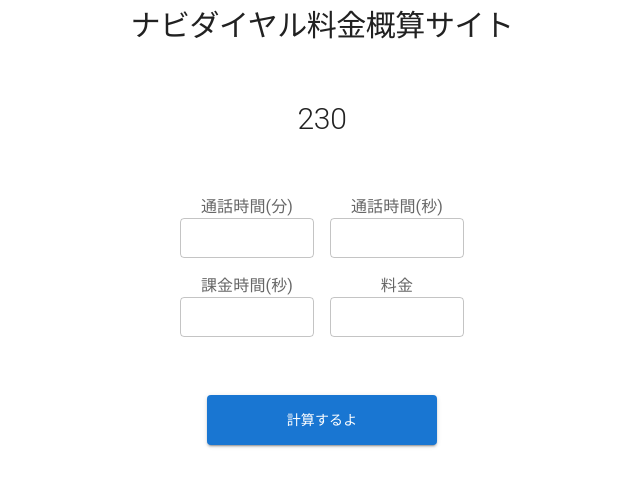
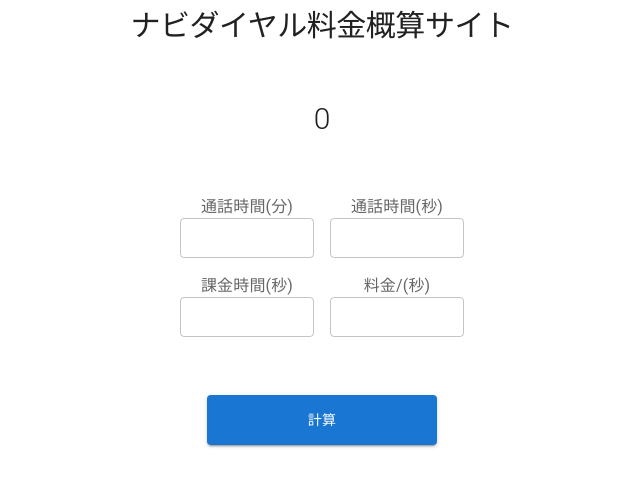
Before and after one commit to wasipo/calc, a React (Create React App) app: page / in a window 1280 px wide. Shown: the top 486 px of the page, without its empty margins (318-958 px from the left). Built offline with nearby package versions, Linux system fonts and the light colour scheme.

Commit message:
Formの結果をPropsで別のコンポーネントに送る

```diff
--- a/src/Components/Displays/CalcResultDisplay.js
+++ b/src/Components/Displays/CalcResultDisplay.js
@@ -2,11 +2,13 @@ import {
     Box,
 } from '@mui/material';
 
-import {ViewResult} from '../Styleds/TypoGraphy';
+import {ViewResult} from '../Styleds/TypoGraphy'
+import {RegisterForm} from 'react-hook-form'
 
 
 const CalcResultDisplay = (Props) => {
 
+    const {call_time_minutes,call_time_second,billing_term,cost } = Props;
     return (
         <Box sx={{ flexGrow: 1, mx: 'auto', lineHeight: 7, textAlign: 'center'}}>
                 <ViewResult>{Props.cost}</ViewResult>
--- a/src/Components/Forms/DefaultCalcForm.js
+++ b/src/Components/Forms/DefaultCalcForm.js
@@ -3,27 +3,27 @@ import {
     Button,
     Stack,
     Grid,
-    FormLabel
+    FormLabel,
+    getInputAdornmentUtilityClass,
 } from '@mui/material';
+import {useState} from "react";
 import { useForm } from "react-hook-form";
 import { TextItem,CalcExec } from '../Styleds/Box'
 import Display from '../Displays/CalcResultDisplay'
 
-const DefaultCalcForm = (Props) => {
+const DefaultCalcForm = () => {
 
-    const result = 230;
-
+    const [setCost,setCostProp] = useState(0);
     const { register, handleSubmit, watch, formState: { errors } } = useForm();
-    const onSubmit = inputData => calcs(inputData);
-
-    const calcs = data => {
-        const callTime = Number(data.call_time_minutes * 60)+Number(data.call_time_second);
-        result = (callTime/data.billing_term)*data.cost;
+    const onSubmit = inputData => {
+        const callTime = Number(inputData.call_time_minutes * 60)+Number(inputData.call_time_second);
+        const cost = (callTime/inputData.billing_term)*inputData.cost;
+        setCostProp(Number(cost));
     };
 
     return (
         <div>
-        <Display cost={result} />
+        <Display cost={setCost} />
         <Stack component="form" autoComplete="off" onSubmit={handleSubmit(onSubmit)}>
             <TextItem mx="auto">
                 <Grid container spacing={2}>
@@ -44,14 +44,13 @@ const DefaultCalcForm = (Props) => {
                         <TextField {...register("billing_term", { required: true })} size="small" />
                     </Grid>
                     <Grid item xs={6}>
-                        <FormLabel>料金</FormLabel>
+                        <FormLabel>料金/(秒)</FormLabel>
                         <TextField {...register("cost", { required: true })} size="small" />
                     </Grid>
                 </Grid>
             </TextItem>
-            <CalcExec type="submit" variant="contained" style={{width: '230px',margin: '0 auto',marginTop: '50px'}}>計算するよ</CalcExec>
+            <CalcExec type="submit" variant="contained" style={{width: '230px',margin: '0 auto',marginTop: '50px'}}>計算</CalcExec>
         </Stack>
-
         </div>
     );
 };
```
